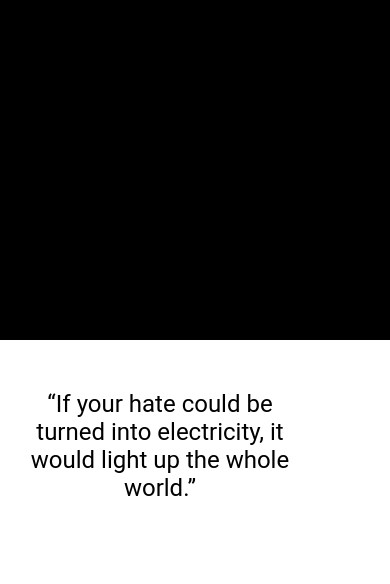
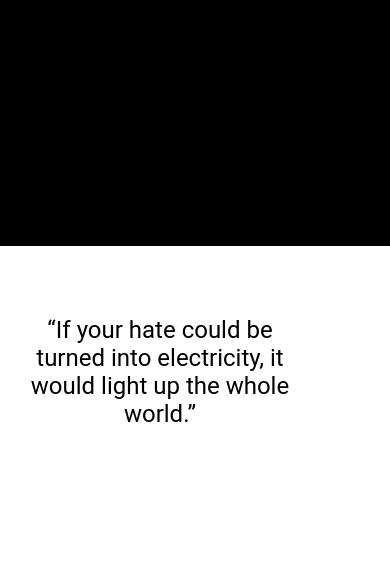
Before and after one commit to 369loki/tesla, a plain HTML site: page index.html in a window 390 px wide. Shown: the part 504-1088 px from the top of the page. Drawn offline with Linux system fonts and the light colour scheme; grey boxes are pictures that could not be loaded.

Commit message:
Update style.css

```diff
--- a/style.css
+++ b/style.css
@@ -36,12 +36,12 @@ span{ color:#41CBEC; }
 
 
 @media only screen and (max-width: 767px)
-{ .title{ width:100%; height:100vh;}
+{ .title{ width:100%; height:750px;}
 #wordsone{font-family: 'Lora', serif; font-size:35px; padding-bottom:20px;}
 #wordstwo{font-family: 'Lora', serif;font-size:35px; padding-bottom:20px;}
 #wordsthree{font-family: 'PT Serif', serif;font-size:25px;}
 
-.content{ display:flex; flex-direction:column; height:650px;}
+.content{ display:flex; flex-direction:column; height:750px;}
 .quotes {display:flex; justify-content:center; width:300px;
 margin-left:10px;}
 .quotes p { display:flex;font-size:24px; text-align:center;
```
